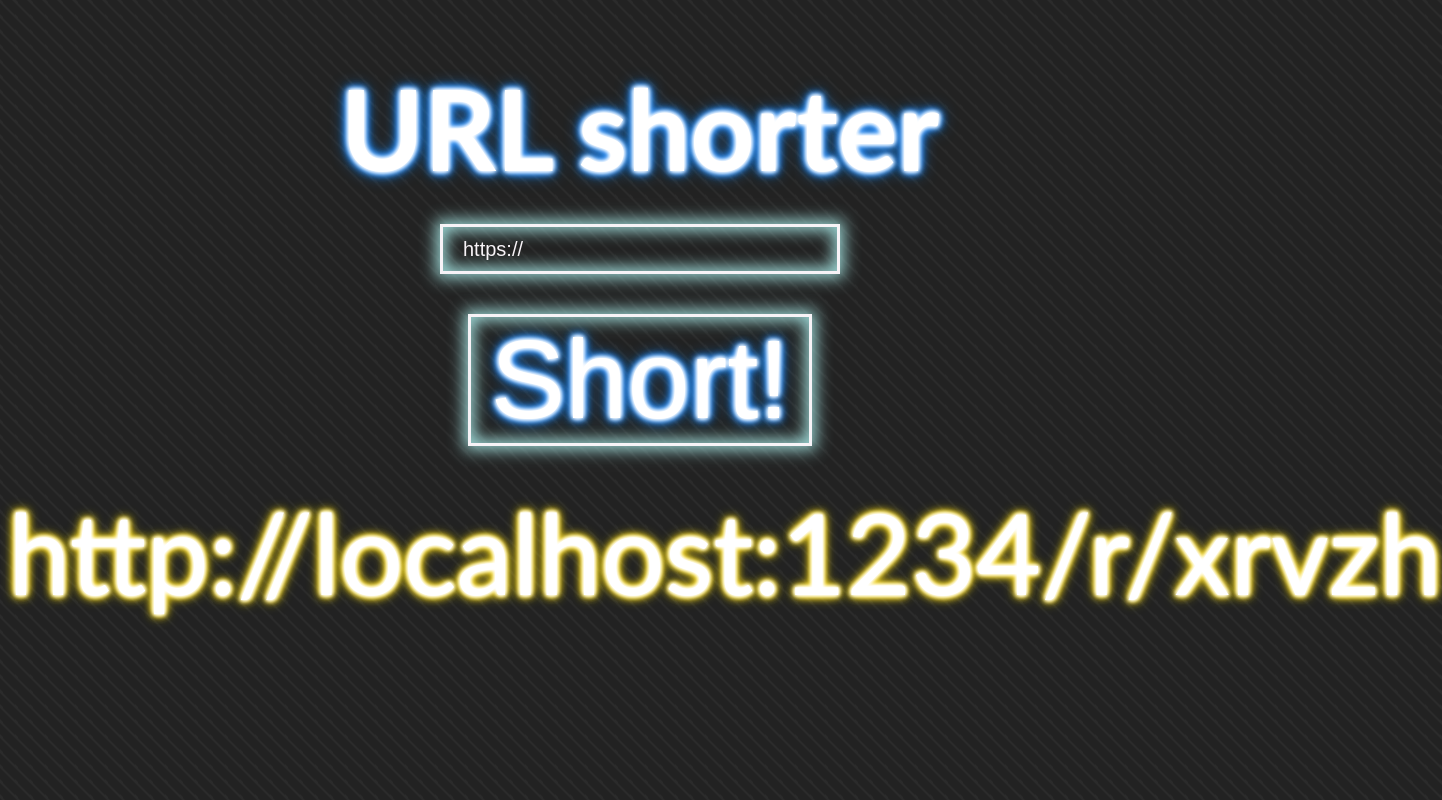
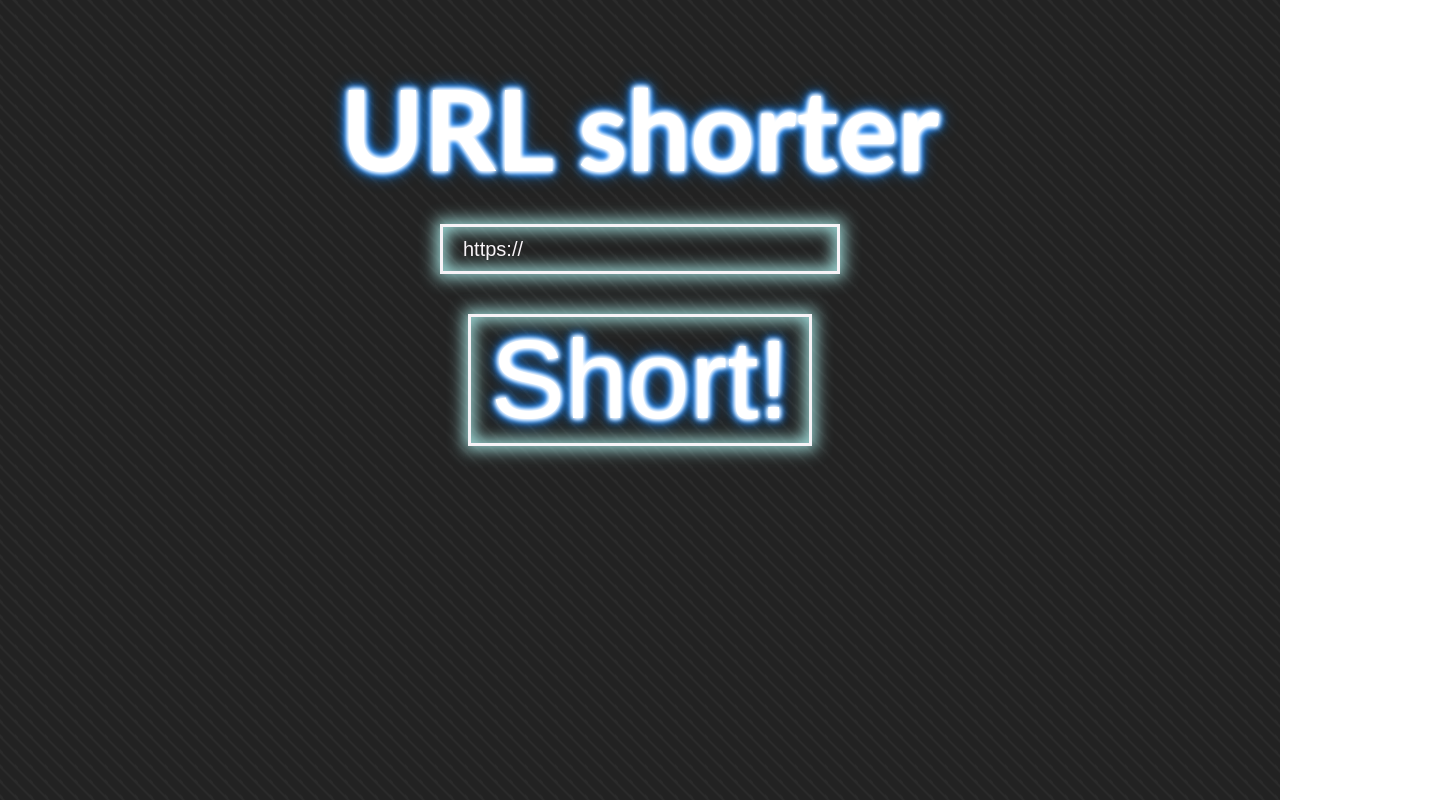
Before and after one commit to mrsardorr/UrlShortner, a website: page index.html in a window 1280 px wide. Shown: the whole page, 1442 px wide, since content can reach past the window. Drawn offline with nearby package versions, Linux system fonts and the light colour scheme.

Commit message:
final version

```diff
--- a/index.html
+++ b/index.html
@@ -8,7 +8,7 @@
         <h1>URL shorter</h1>
         <input  type="text" id="url" value="https://"> <br>
         <button onclick="shorten()">Short!</button>
-        <div id="short"><a href="http://localhost:1234/r/xrvzh">http://localhost:1234/r/xrvzh</a></div>
+        <div id="short"><a href=""></a></div>
     </body>
     <script>
         function shorten() {
```
